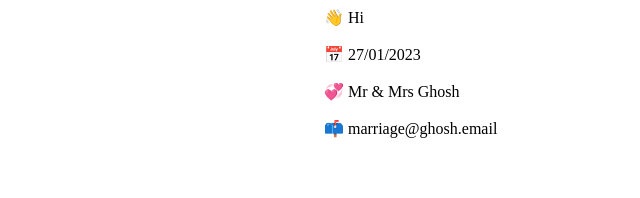
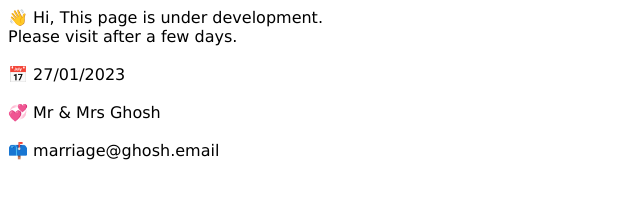
Before and after one commit to mrghosh/bibaho.link, a plain HTML site: page index.html in a window 1280 px wide. Shown: the whole page, without its empty margins (0-640 px from the left). Drawn offline with Linux system fonts and the light colour scheme.

Commit message:
Update index.html

```diff
--- a/index.html
+++ b/index.html
@@ -8,16 +8,16 @@
     margin-left: auto;
     margin-right: auto;
     width: 100%;
+    font-family: Verdana, sans-serif;
     }
-    @media only screen and (min-width: 1024px) {
-    .center{width: 50%;}
     }
   </style>
   </head>
   <body>
 
 <div class=center>
-👋 Hi <br><br>
+👋 Hi, This page is under development.<br>
+  Please visit after a few days. <br><br>
 📅 27/01/2023 <br><br>
 💞️ Mr & Mrs Ghosh <br><br>
 📫 marriage@ghosh.email <br><br>
```
